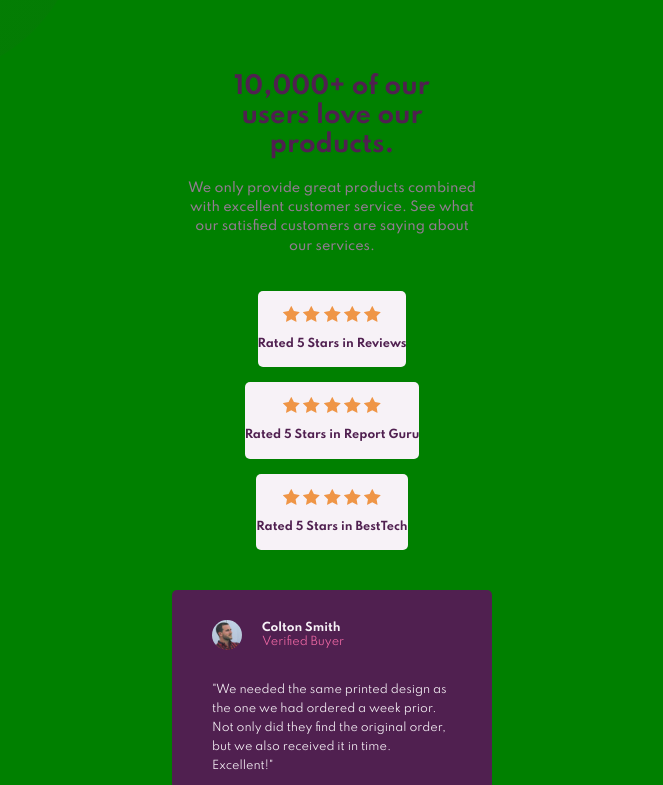
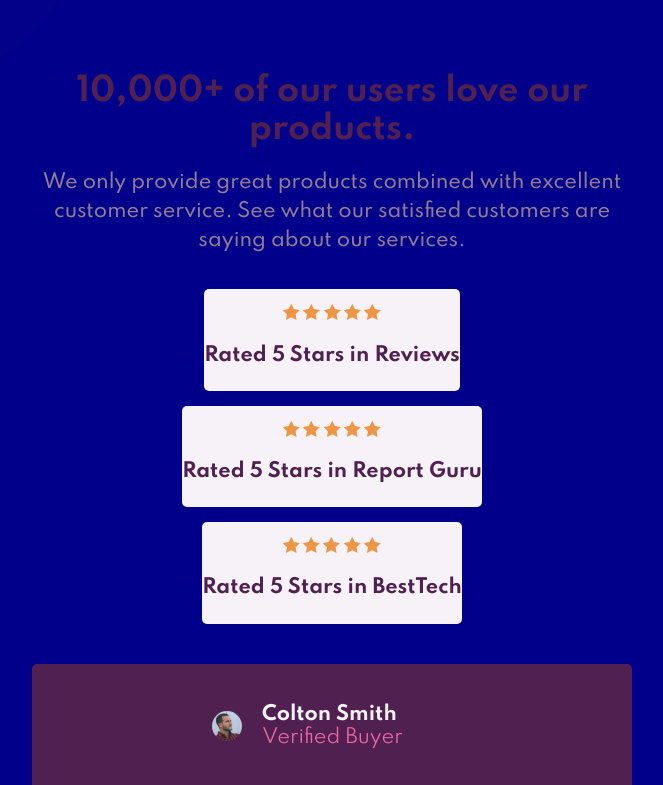
Before and after one commit to tonyruizo/social-proof-section, a plain HTML site: page index.html in a window 1280 px wide. Shown: the top 785 px of the page, without its empty margins (308-971 px from the left). Drawn offline with Linux system fonts and the light colour scheme.

Commit message:
add tablet media query

```diff
--- a/scss/main.scss
+++ b/scss/main.scss
@@ -87,7 +87,6 @@ body {
       background-color: $VeryDarkMagenta;
       border-radius: 5px;
       margin: 15px 0;
-      // height: 100%;
 
       .profile {
         display: flex;
@@ -158,10 +157,58 @@ footer {
   }
 }
 
-// Responsive
+// ----Responsive
 
-@media (min-width: 600px) {
-  body {
-    background-color: green;
+// Tablet View
+@media (min-width: 820px) {
+  .container {
+    width: 600px;
+  }
+
+  .heading {
+    h1{
+      font-size: 2rem;
+      max-width: 650px;
+    }
+
+    p {
+      font-size: 1.2rem;
+      max-width: 600px;
+    }
+
+  }
+
+  .rating-container {
+    .rating-item-review p {
+      font-size: 1.2rem;
+    }
+  }
+
+  .comment-container {
+
+    .profile {
+      img {
+        width: 50px;
+      }
+
+    }
+
+    .profile-info p {
+      font-size: 1.2rem;
+    }
+
+    .comment p {
+      font-size: 1.2rem;
+      width: 600px;
+    }
   }
 }
+
+// Desktop view
+
+@media (min-width: 1220px) {
+  body{
+    background-color: darkblue;
+  }
+
+}
```
Also changed, not shown: css/main.min.css.
